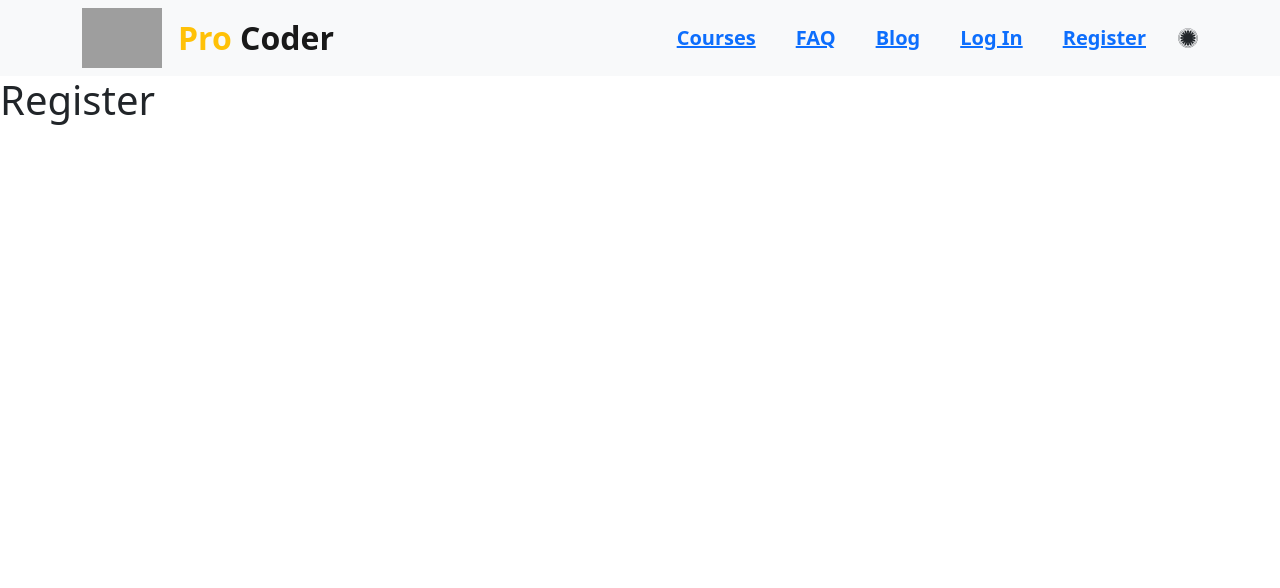
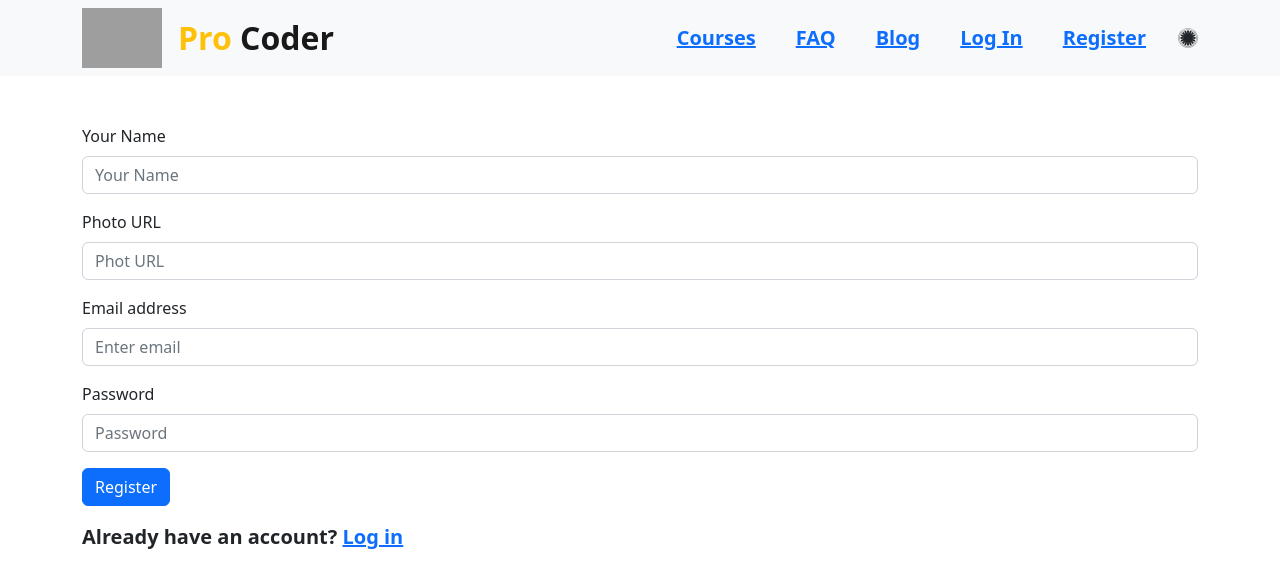
Before and after one commit to Mehedi2000/web-courses-client-repo, a React (Create React App) app: page /register in a window 1280 px wide. Shown: the top 588 px of the page. Built offline with nearby package versions, Linux system fonts and the light colour scheme; no server answers; grey boxes are pictures that could not be loaded.

Commit message:
added register page

```diff
--- a/src/component/Login/Login.js
+++ b/src/component/Login/Login.js
@@ -10,9 +10,9 @@ const Login = () => {
     const [error, setError] = useState('');
     const { signIn, setLoading } = useContext(AuthContext);
     const navigate = useNavigate();
-    // const location = useLocation();
+    const location = useLocation();
 
-    // const from = location.state?.from?.pathname || '/';
+    const from = location.state?.from?.pathname || '/';
 
     const handleSubmit = event => {
         event.preventDefault();
@@ -26,9 +26,9 @@ const Login = () => {
                 console.log(user);
                 form.reset();
                 setError('');
-                // if (user.emailVerified) {
-                //     navigate(from, { replace: true });
-                // }
+                if (user.emailVerified) {
+                    navigate(from, { replace: true });
+                }
                 // else {
                 //     toast.error('Your email is not verified. Please verify your email address.')
                 // }
--- a/src/component/Register/Register.js
+++ b/src/component/Register/Register.js
@@ -1,10 +1,78 @@
-import React from 'react';
+import React, { useContext, useState } from 'react';
+import { Container } from 'react-bootstrap';
+import Button from 'react-bootstrap/Button';
+import Form from 'react-bootstrap/Form';
+import { Link } from 'react-router-dom';
+import { AuthContext } from '../../contexts/AuthProvider/AuthProvider';
+
 
 const Register = () => {
+    const [error, setError] = useState('');
+    const { createUser, updateUserProfile, verifyEmail } = useContext(AuthContext);
+
+    const handleSubmit = event => {
+        event.preventDefault();
+        const form = event.target;
+        const name = form.name.value;
+        const photoURL = form.photoURL.value;
+        const email = form.email.value;
+        const password = form.password.value;
+        // console.log(name, photoURL, email, password);
+
+        createUser(email, password)
+            .then(result => {
+                const user = result.user;
+                console.log(user);
+                setError('');
+                form.reset();
+                handleUpdateUserProfile(name, photoURL);
+            })
+            .catch(e => {
+                console.error(e);
+                setError(e.message);
+            });
+    }
+
+    const handleUpdateUserProfile = (name, photoURL) => {
+        const profile = {
+            displayName: name,
+            photoURL: photoURL
+        }
+
+        updateUserProfile(profile)
+            .then(() => { })
+            .catch(error => console.error(error));
+    }
     return (
-        <div>
-            <h1>Register</h1>
-        </div>
+        <Container className='mt-5'>
+            <Form onSubmit={handleSubmit}>
+                <Form.Group className="mb-3" controlId="formBasicEmail">
+                    <Form.Label>Your Name</Form.Label>
+                    <Form.Control name="name" type="text" placeholder="Your Name" />
+                </Form.Group>
+                <Form.Group className="mb-3" controlId="formBasicEmail">
+                    <Form.Label>Photo URL</Form.Label>
+                    <Form.Control name="photoURL" type="text" placeholder="Phot URL" />
+                </Form.Group>
+
+                <Form.Group className="mb-3" controlId="formBasicEmail">
+                    <Form.Label>Email address</Form.Label>
+                    <Form.Control name="email" type="email" placeholder="Enter email" required />
+                </Form.Group>
+
+                <Form.Group className="mb-3" controlId="formBasicPassword">
+                    <Form.Label>Password</Form.Label>
+                    <Form.Control name="password" type="password" placeholder="Password" required />
+                </Form.Group>
+                <Button variant="primary" type="submit">
+                    Register
+                </Button>
+                <p className='mt-3 fs-5 fw-semibold'>Already have an account? <Link to='/login'>Log in</Link></p>
+                <Form.Text className="text-danger">
+                    {error}
+                </Form.Text>
+            </Form>
+        </Container>
     );
 };
 
```
